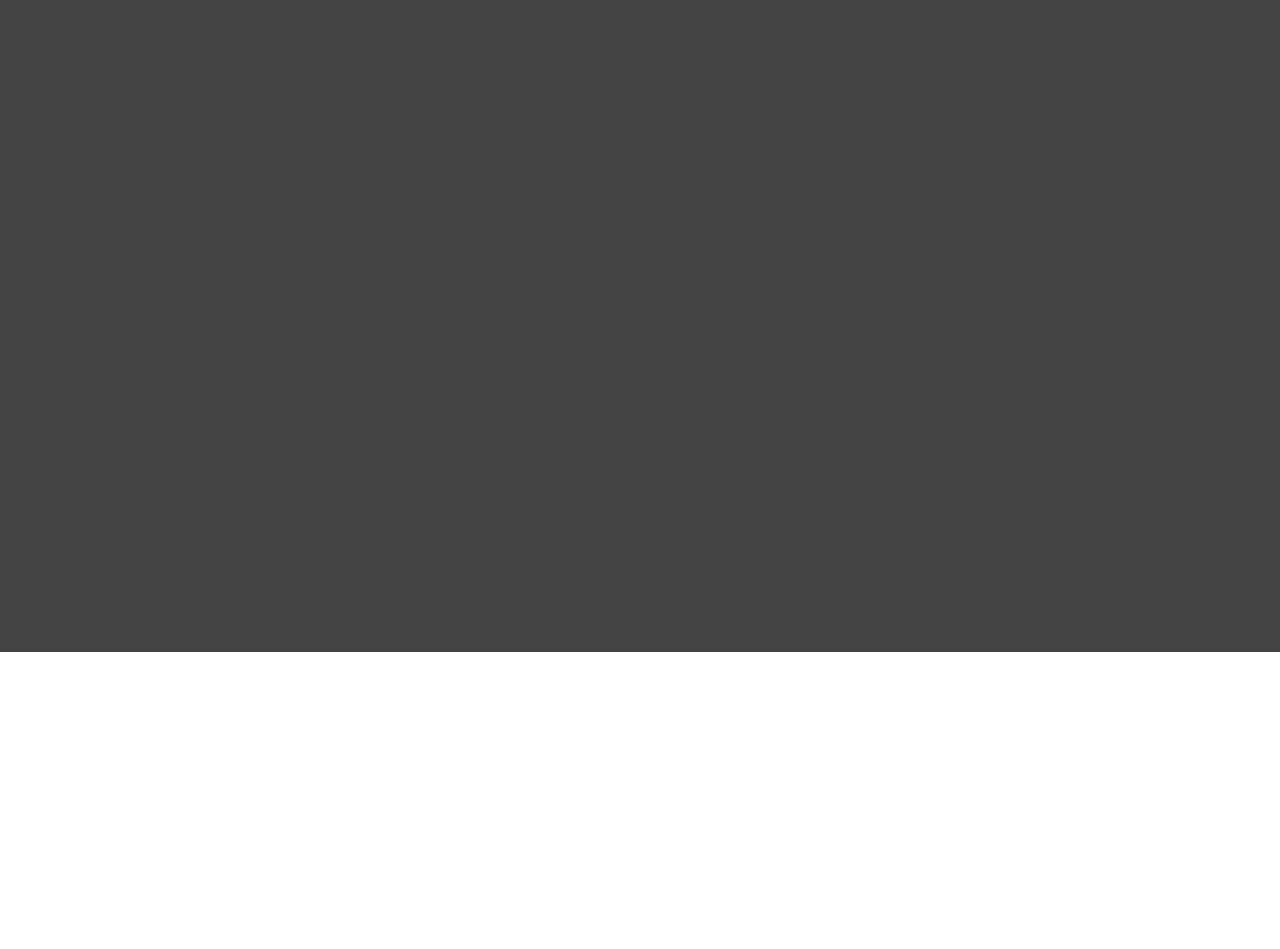
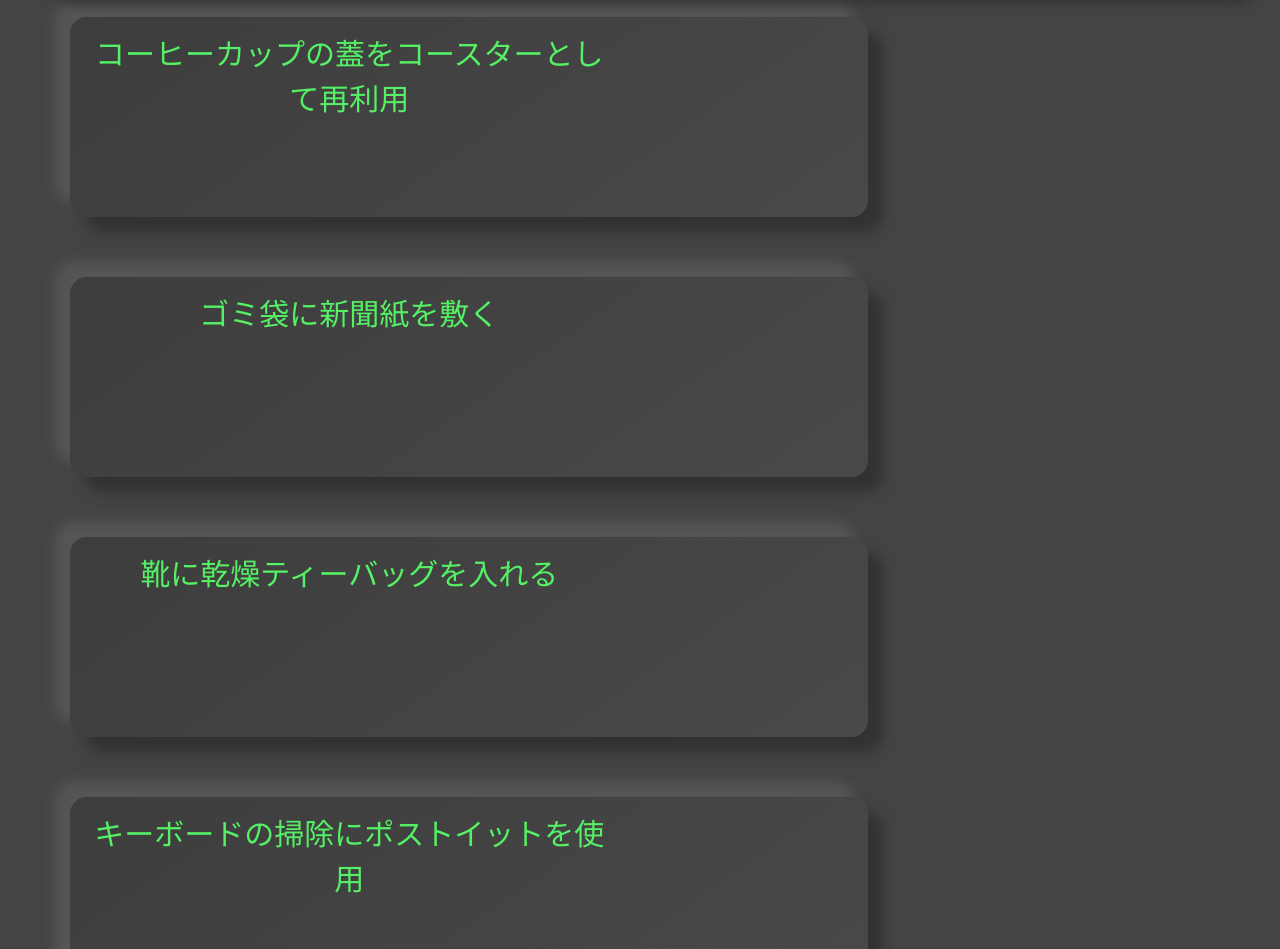
Before and after one commit to scla-sagauniv/gabaithon202309_team3_fe, a Vue app: page / in a window 1280 px wide. Shown: the part 148-1097 px from the top of the page. Before the commit the page ends 800 px from the top, so only its background shows below. Built offline with nearby package versions, Linux system fonts and the light colour scheme.

Commit message:
#4 add homeコンポーネントの追加

```diff
--- /dev/null
+++ b/src/assets/sample.json
@@ -0,0 +1,74 @@
+{
+  "samples":[
+    {
+      "id": "1",
+      "name": "コーヒーカップの蓋をコースターとして再利用",
+      "description": "コーヒーカップの蓋は、コースターとして再利用できます。カップの底に置くと、コーヒーや飲み物のシミを防げます。",
+      "category": "飲み物",
+      "thumbnail": ""
+    },
+    {
+      "id": "2",
+      "name": "ゴミ袋に新聞紙を敷く",
+      "description": "ゴミ袋の底に新聞紙を敷くと、液体漏れやにおいを軽減できます。また、ゴミ袋の交換頻度も減ります。",
+      "category": "清潔",
+      "thumbnail": ""
+    },
+    {
+      "id": "3",
+      "name": "靴に乾燥ティーバッグを入れる",
+      "description": "湿気を吸収する乾燥ティーバッグを靴に入れておくと、靴の中がさわやかに保たれ、臭いを防げます。",
+      "category": "ファッション",
+      "thumbnail": ""
+    },
+    {
+      "id": "4",
+      "name": "キーボードの掃除にポストイットを使用",
+      "description": "キーボードの隙間にポストイットを挟んで押し込むと、埃やゴミを取り除くのに便利です。",
+      "category": "テクノロジー",
+      "thumbnail": ""
+    },
+    {
+      "id": "5",
+      "name": "スマートフォンを夜間モードに切り替える",
+      "description": "スマートフォンの夜間モードを有効にすると、夜間に画面のブルーライトが軽減され、目の疲れを軽減できます。",
+      "category": "テクノロジー",
+      "thumbnail": ""
+    },
+    {
+      "id": "6",
+      "name": "シャワーカーテンに洗濯クリップを使う",
+      "description": "シャワーカーテンの下部に洗濯クリップを取り付けると、カーテンがくっついて体に張り付くのを防げます。",
+      "category": "清潔",
+      "thumbnail": ""
+    },
+    {
+      "id": "7",
+      "name": "ラップやアルミホイルを再利用",
+      "description": "食品を包む際に使用したラップやアルミホイルは、きれいに洗って再利用できます。環境にもやさしいです。",
+      "category": "食品",
+      "thumbnail": ""
+    },
+    {
+      "id": "8",
+      "name": "古い歯ブラシで小物の掃除",
+      "description": "古くなった歯ブラシを使って、細かい部品やキーボードの隙間を掃除するのに役立ちます。",
+      "category": "掃除",
+      "thumbnail": ""
+    },
+    {
+      "id": "9",
+      "name": "シャワーヘッドにビニール袋をかける",
+      "description": "シャワーヘッドにビニール袋をかけ、お酢を入れたり浸け置き洗剤を使って控除することで、シャワーヘッドの噴射口をきれいに保てます。",
+      "category": "清潔",
+      "thumbnail": ""
+    },
+    {
+      "id": "10",
+      "name": "冷凍庫に食材を保存する際に真空パックを使用",
+      "description": "食材を真空パックして冷凍庫に保存すると、新鮮さが長持ちし、食材のムダを減らせます。",
+      "category": "食品",
+      "thumbnail": ""
+    }
+]
+}
--- a/src/views/HomeView.vue
+++ b/src/views/HomeView.vue
@@ -1,12 +1,24 @@
 <script setup>
+import Header from "../components/Header.vue"
+import IdeaTail from "../components/IdeaTail.vue";
+import { samples } from "../assets/sample.json";
+console.log(samples);
+console.log(samples[0].name);
 </script>
 
 <template>
-  <div id="app">
-    <h1>home</h1>
-    <RouterLink to="/about">About</RouterLink>
+  <div id="app" class="home-container">
+    <Header header="IdeaHub"/>
+    <div class="home-wrapper">
+      <IdeaTail v-for="a in samples" :key="a.id" :title="a.name" :text="a.text" :img="a.url"/>
+    </div>
   </div>
 </template>
 
 <style scoped>
+.home-container {
+  padding: 30px 40px;
+  background-color: #444444;
+  min-height: 100vh;
+}
 </style>
```
